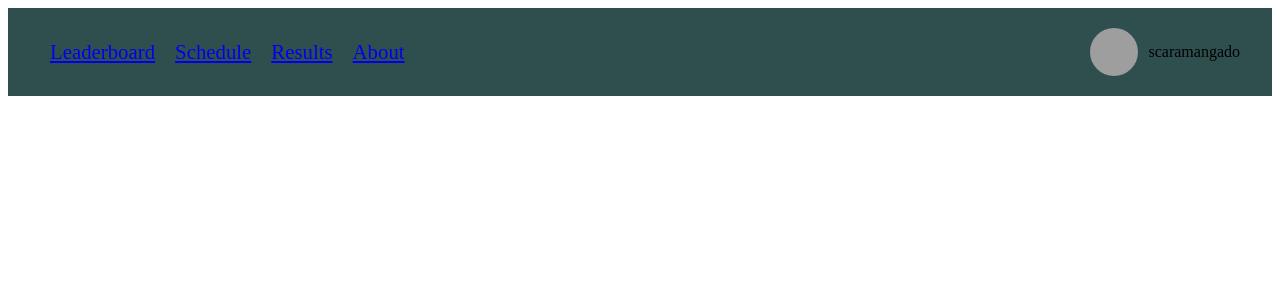
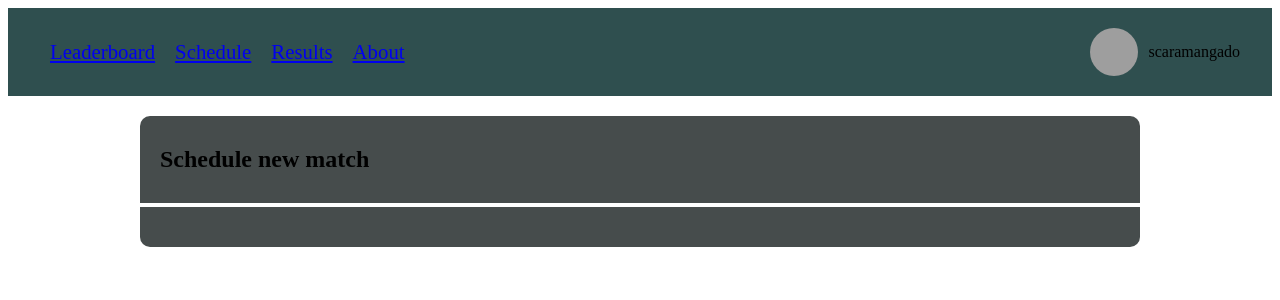
Before and after one commit to xwmtp/bingo-tournament-website, a React (Create React App) app: page /#/schedule/addmatch in a window 1280 px wide. Before the commit this address led to /#/. Shown: the top 300 px of the page. Built offline with nearby package versions, Linux system fonts and the light colour scheme; grey boxes are pictures that could not be loaded; the HTML template or start-up script is replaced by a standard one.

Commit message:
Add match page

```diff
--- a/src/App.tsx
+++ b/src/App.tsx
@@ -3,6 +3,7 @@ import { HashRouter, Route, Routes } from "react-router-dom";
 import { Header } from "./components/header/Header";
 import { SchedulePage } from "./pages/SchedulePage";
 import { Page } from "./components/Page";
+import { AddMatchPage } from "./pages/AddMatchPage";
 
 function App() {
   return (
@@ -12,6 +13,7 @@ function App() {
         <Routes>
           <Route path={"/leaderboard"} />
           <Route path={"/schedule"} element={<SchedulePage />} />
+          <Route path={"/schedule/addmatch"} element={<AddMatchPage />} />
           <Route path={"/results"} />
           <Route path={"/about"} />
         </Routes>
--- /dev/null
+++ b/src/pages/AddMatchPage.tsx
@@ -0,0 +1,6 @@
+import React from "react";
+import { Container } from "../components/Container";
+
+export const AddMatchPage: React.FC = () => {
+  return <Container title={"Schedule new match"} />;
+};
```
Also changed, not shown: 1 other file (tests, documents, lock files or other folders).
